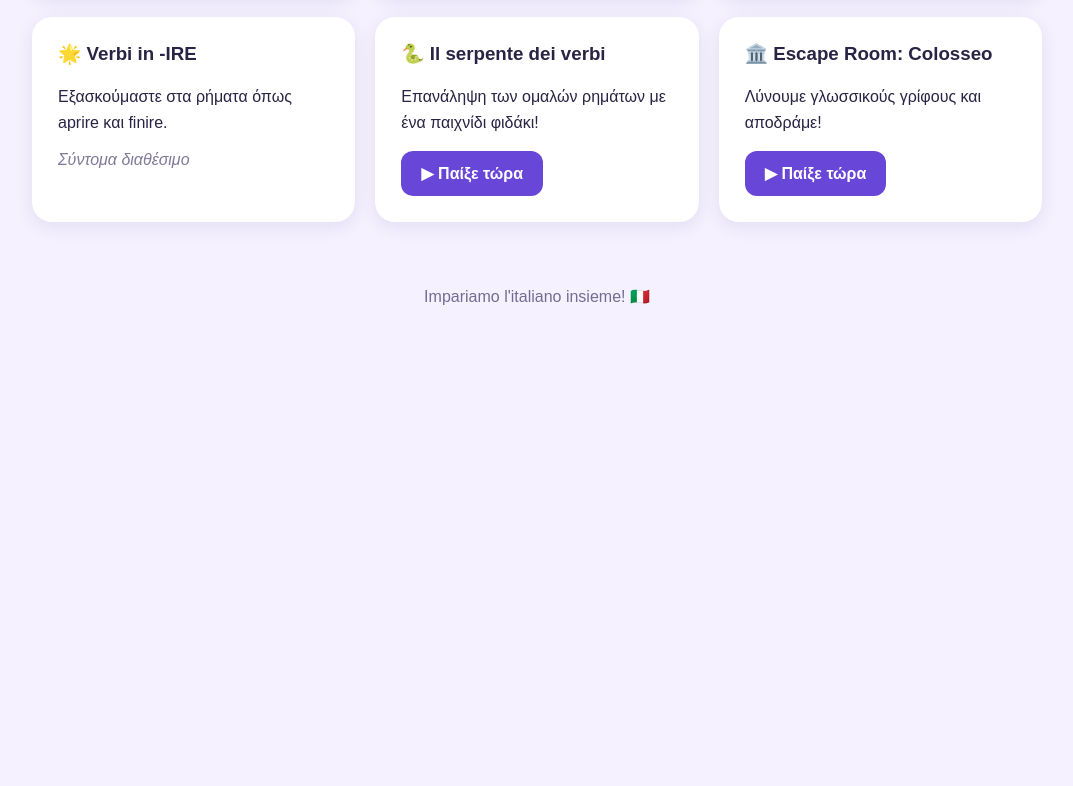
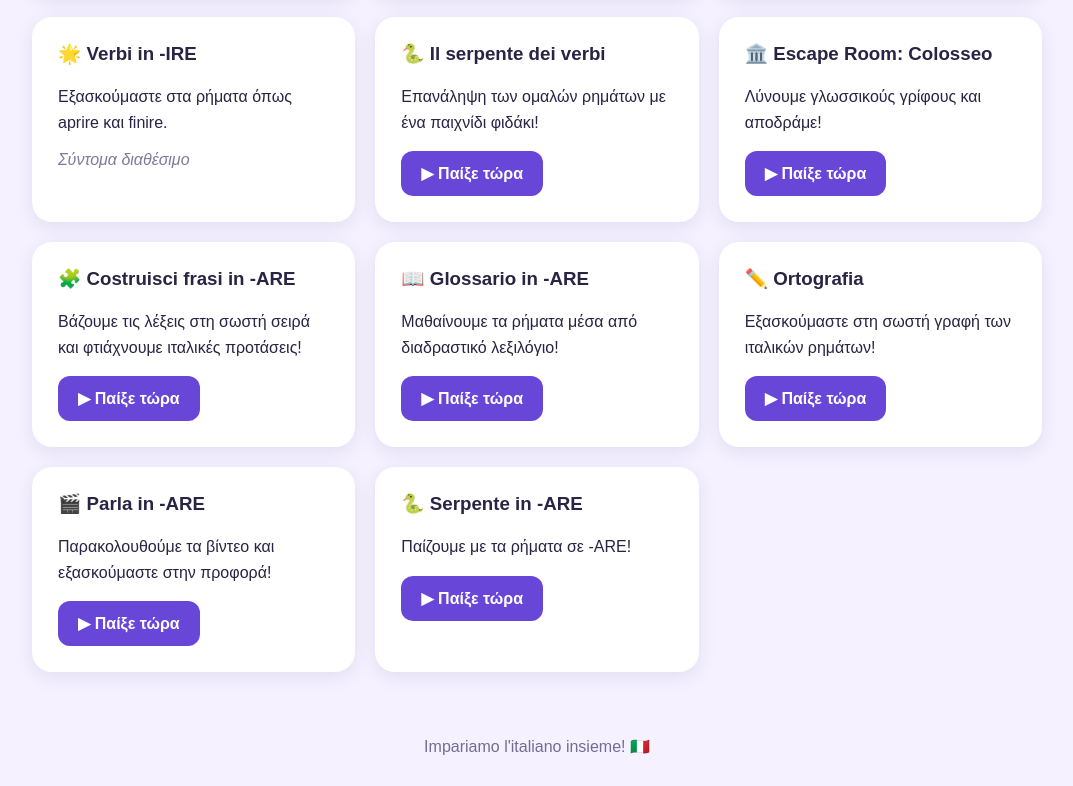
Before and after one commit to SilItal-Cris/italiano-giochi, a plain HTML site: page index.html in a window 1280 px wide. Shown: the part 504-1290 px from the top of the page, without its empty margins (103-1176 px from the left). Before the commit the page ends 840 px from the top, so only its background shows below. Drawn offline with Linux system fonts and the light colour scheme.

Commit message:
Update index.html

```diff
--- a/index.html
+++ b/index.html
@@ -118,6 +118,37 @@
           ▶ Παίξε τώρα
         </a>
       </section>
+
+<section class="card">
+  <h3>🧩 Costruisci frasi in -ARE</h3>
+  <p>Βάζουμε τις λέξεις στη σωστή σειρά και φτιάχνουμε ιταλικές προτάσεις!</p>
+  <a class="button" href="Costruisci%20frasi%20in%20-are.html">▶ Παίξε τώρα</a>
+</section>
+
+<section class="card">
+  <h3>📖 Glossario in -ARE</h3>
+  <p>Μαθαίνουμε τα ρήματα μέσα από διαδραστικό λεξιλόγιο!</p>
+  <a class="button" href="glossario%20in%20-are.html">▶ Παίξε τώρα</a>
+</section>
+
+<section class="card">
+  <h3>✏️ Ortografia</h3>
+  <p>Εξασκούμαστε στη σωστή γραφή των ιταλικών ρημάτων!</p>
+  <a class="button" href="ortografia.html">▶ Παίξε τώρα</a>
+</section>
+
+<section class="card">
+  <h3>🎬 Parla in -ARE</h3>
+  <p>Παρακολουθούμε τα βίντεο και εξασκούμαστε στην προφορά!</p>
+  <a class="button" href="Parla%20in%20-are.html">▶ Παίξε τώρα</a>
+</section>
+
+<section class="card">
+  <h3>🐍 Serpente in -ARE</h3>
+  <p>Παίζουμε με τα ρήματα σε -ARE!</p>
+  <a class="button" href="Serpente%20in%20-are.html">▶ Παίξε τώρα</a>
+</section>
+
     </div>
   </main>
 
```
